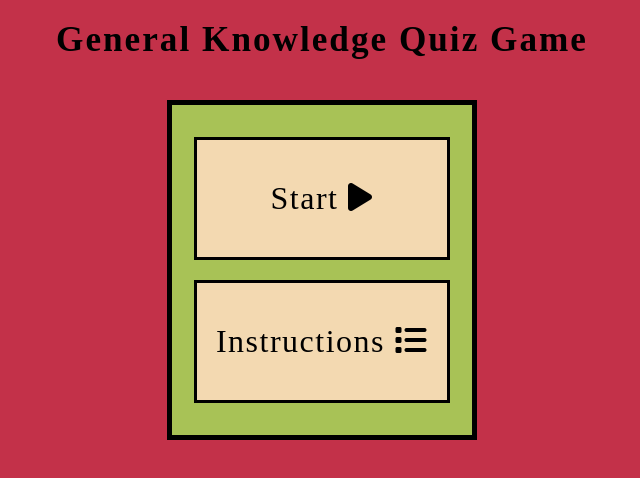
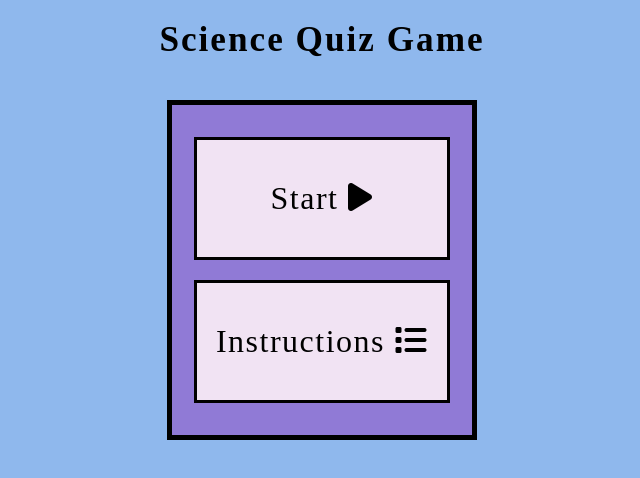
Before and after one commit to alishafazal/quiz-game-project-2, a plain HTML site: page index.html in a window 1280 px wide. Shown: the whole page, without its empty margins (318-958 px from the left). Drawn offline with Linux system fonts and the light colour scheme.

Commit message:
Update quiz name, update colour scheme

```diff
--- a/assets/css/style.css
+++ b/assets/css/style.css
@@ -4,7 +4,7 @@
 }
 
 body {
-    background-color: #C33149;
+    background-color: #8fb8ed;
 }
 
 #index-title {
@@ -15,7 +15,7 @@ body {
 }
 
 .index-container {
-    background-color: #A8C256;
+    background-color: #907ad6;
     height: 330px;
     width: 280px;
     display: flex;
@@ -28,7 +28,7 @@ body {
 }
 
 .index-btn-container {
-    background-color: #F3D9B1;
+    background-color: #f1e3f3;
     text-align: center;
     padding: 40px 0px;
     width: 250px;
--- a/index.html
+++ b/index.html
@@ -7,7 +7,7 @@
     <title>Document</title>
 </head>
 <body>
-    <h1 id="index-title">General Knowledge Quiz Game</h1>
+    <h1 id="index-title">Science Quiz Game</h1>
     <div class="index-container">
         <div class="index-btn-container" id="btn-space">
             <a href="game.html" class="index-btn-text">Start <i class="fa-solid fa-play"></i></a>
```
